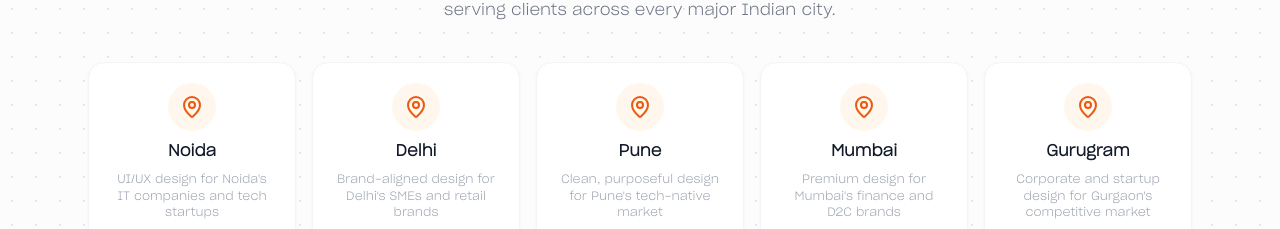
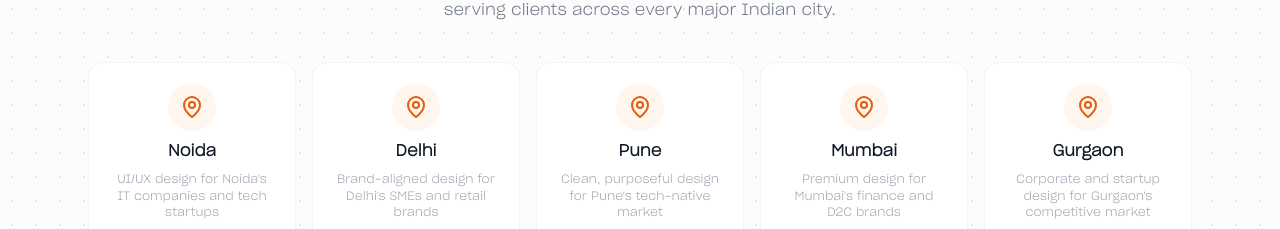
Before and after one commit to riteshk-007/grox-media, a Next.js app: page /website-designing-company-in-gurgaon in a window 1280 px wide. Shown: the part 1011-1240 px from the top of the page. Built offline with nearby package versions, Linux system fonts and the light colour scheme.

Commit message:
feat: add location-specific landing pages for Gurgaon and new Footer component

```diff
--- a/src/app/website-designing-company-in-gurgaon/WebsiteDesigningGurgaon.tsx
+++ b/src/app/website-designing-company-in-gurgaon/WebsiteDesigningGurgaon.tsx
@@ -68,7 +68,7 @@ const locations = [
     href: "/website-designing-company-in-mumbai",
   },
   {
-    city: "Gurugram",
+    city: "Gurgaon",
     label: "Corporate and startup design for Gurgaon's competitive market",
     href: "/website-designing-company-in-gurgaon",
   },
--- a/src/app/website-designing-company-in-gurgaon/page.tsx
+++ b/src/app/website-designing-company-in-gurgaon/page.tsx
@@ -10,10 +10,10 @@ export const metadata: Metadata = {
     "web design agency gurgaon",
     "ui ux design company cyber city gurgaon",
     "website designer sector 44 gurgaon",
-    "responsive web design gurugram",
+    "responsive web design gurgaon",
     "brand identity design gurgaon",
     "landing page design gurgaon",
-    "premium web design company gurugram",
+    "premium web design company gurgaon",
   ],
   alternates: {
     canonical: "/website-designing-company-in-gurgaon",
@@ -51,7 +51,7 @@ export default function WebsiteDesigningGurgaonPage() {
       "@type": "ProfessionalService",
       name: "Grox Media LLP",
       description:
-        "Website designing company in Gurgaon offering UI/UX design, brand identity, responsive web design, and landing page design for businesses in Cyber City, Sector 44, Golf Course Road, and across Gurugram.",
+        "Website designing company in Gurgaon offering UI/UX design, brand identity, responsive web design, and landing page design for businesses in Cyber City, Sector 44, Golf Course Road, and across the city.",
       url: "https://groxmedia.in",
       telephone: "+919266806477",
       email: "info@groxmedia.in",
@@ -66,7 +66,6 @@ export default function WebsiteDesigningGurgaonPage() {
       },
       areaServed: [
         { "@type": "City", name: "Gurgaon" },
-        { "@type": "City", name: "Gurugram" },
         { "@type": "City", name: "Noida" },
         { "@type": "City", name: "Delhi" },
         { "@type": "City", name: "Pune" },
--- a/src/app/website-development-company-in-gurgaon/WebsiteDevelopmentGurgaon.tsx
+++ b/src/app/website-development-company-in-gurgaon/WebsiteDevelopmentGurgaon.tsx
@@ -68,7 +68,7 @@ const locations = [
     href: "/website-development-company-in-mumbai",
   },
   {
-    city: "Gurugram",
+    city: "Gurgaon",
     label: "Serving Cyber City, Sector 44, Golf Course Road & beyond",
     href: "/website-development-company-in-gurgaon",
   },
--- a/src/app/website-development-company-in-gurgaon/page.tsx
+++ b/src/app/website-development-company-in-gurgaon/page.tsx
@@ -10,8 +10,7 @@ export const metadata: Metadata = {
     "web development agency gurgaon",
     "custom website development cyber city",
     "website development company sector 44 gurgaon",
-    "affordable web development gurugram",
-    "web development company gurugram",
+    "affordable web development gurgaon",
     "website developer gurgaon",
     "next.js development company gurgaon",
   ],
@@ -51,7 +50,7 @@ export default function WebsiteDevelopmentGurgaonPage() {
       "@type": "ProfessionalService",
       name: "Grox Media LLP",
       description:
-        "Website development company in Gurgaon offering custom web development, e-commerce, and enterprise web applications for businesses in Cyber City, Sector 44, Golf Course Road, and across Gurugram.",
+        "Website development company in Gurgaon offering custom web development, e-commerce, and enterprise web applications for businesses in Cyber City, Sector 44, Golf Course Road, and across the city.",
       url: "https://groxmedia.in",
       telephone: "+919266806477",
       email: "info@groxmedia.in",
@@ -66,7 +65,6 @@ export default function WebsiteDevelopmentGurgaonPage() {
       },
       areaServed: [
         { "@type": "City", name: "Gurgaon" },
-        { "@type": "City", name: "Gurugram" },
         { "@type": "City", name: "Noida" },
         { "@type": "City", name: "Delhi" },
         { "@type": "City", name: "Pune" },
--- a/src/components/layout/Footer.tsx
+++ b/src/components/layout/Footer.tsx
@@ -36,7 +36,7 @@ export default function Footer() {
               <span>GSTIN: 09ABEFG8952C1Z9</span>
             </div>
             <p className="mt-3 text-sm text-[#6b7280]">
-              Noida Office Address:<br />
+              Registered Office:<br />
               Unit No. 604, 6th Floor, Tower B, Bhutani Alphathum, Sector 90, Noida, Uttar Pradesh 201305, India
             </p>
           </div>
```
